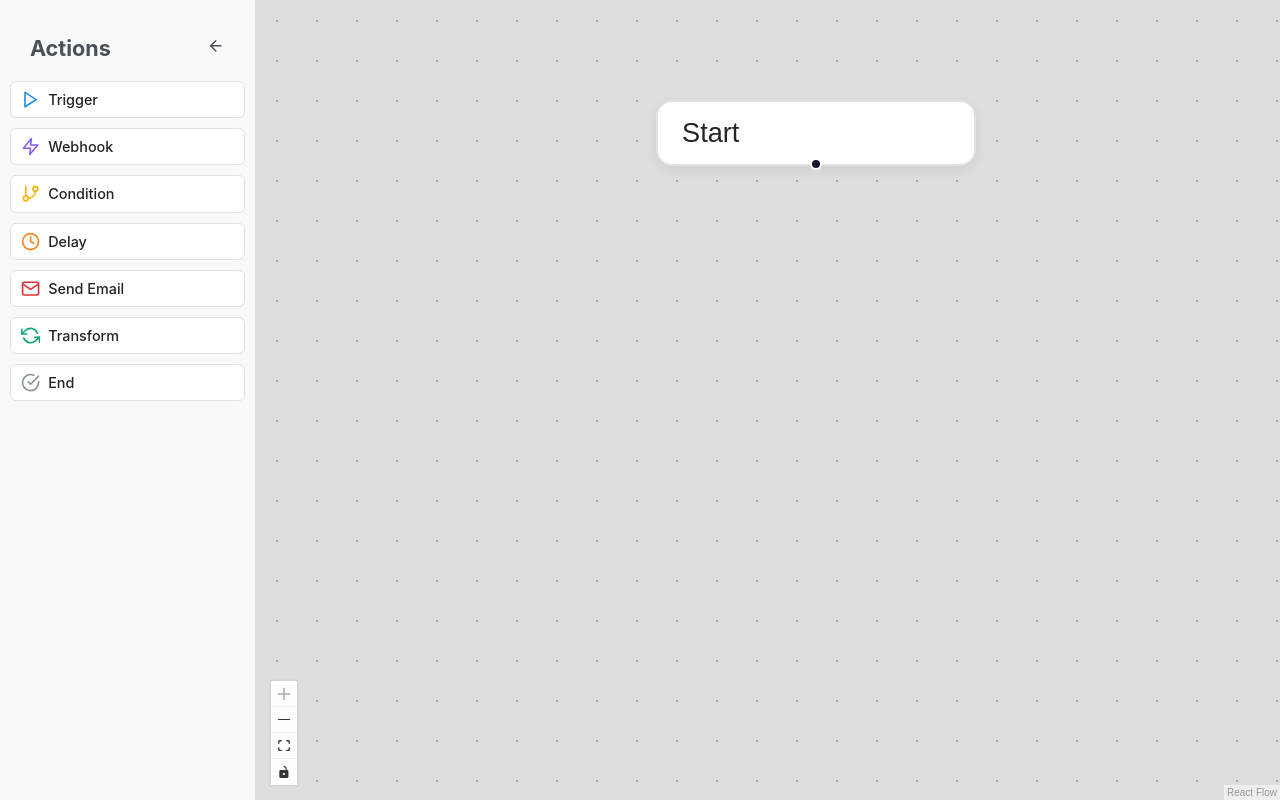
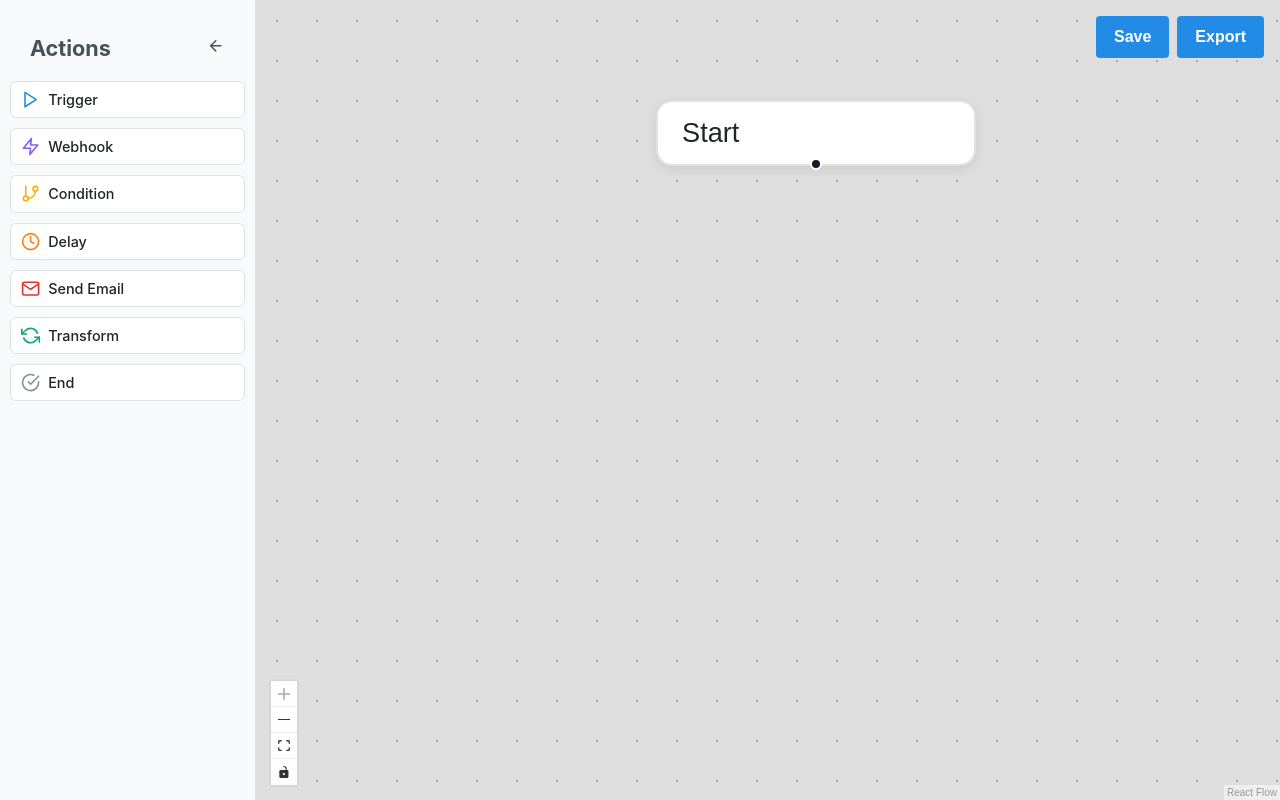
Before and after one commit to salonikyal/automation-workflow-builder, a Next.js app: page / in a window 1280 px wide. Built offline with nearby package versions, Linux system fonts and the light colour scheme.

Commit message:
export workflow in json

```diff
--- a/src/app/components/AutomationBuilder.tsx
+++ b/src/app/components/AutomationBuilder.tsx
@@ -29,6 +29,7 @@ import {
 } from "./nodes";
 import { useDnD } from "@/app/contexts/DnDContext";
 import { handleNodeDrop } from "@/app/services/dndService";
+import {saveWorkflow, exportWorkflow} from "@/app/services/workflowService"
 
 import "@xyflow/react/dist/style.css";
 import "./styles.css";
@@ -170,10 +171,31 @@ const AutomationBuilder = () => {
     [nodes, edges, setNodes, setEdges]
   );
 
+  const handleSaveWorkflow = useCallback(async () => {
+    const workflow: Workflow = { nodes, edges, name: "Autoflow" };
+
+    try {
+      await saveWorkflow(workflow);
+      alert("Workflow saved successfully!");
+    } catch (err: any) {
+      alert(err.message || "Error saving workflow");
+    }
+  }, [nodes, edges]);
+
+  const handleExportWorkflow = useCallback(() => {
+    const workflow: Workflow = { nodes, edges, name: "Autoflow" };
+    exportWorkflow(workflow);
+  }, [nodes, edges]);
+
+
 
   return (
     <div className="automation-builder">
       <Sidebar />
+      <div className="workflow-actions">
+        <button onClick={handleSaveWorkflow}>Save</button>
+        <button onClick={handleExportWorkflow}>Export</button>
+      </div>
       <div className="reactflow-wrapper" ref={reactFlowWrapper}>
         <ReactFlow
           nodes={nodes}
--- a/src/app/components/styles.css
+++ b/src/app/components/styles.css
@@ -271,3 +271,27 @@
     font-size: 1.2rem;
     flex-shrink: 0;
 }
+
+.workflow-actions {
+    position: absolute;
+    top: 16px;
+    right: 16px;
+    z-index: 10;
+    display: flex;
+    gap: 8px;
+  }
+
+  .workflow-actions button {
+    background-color: #228be6;
+    color: #fff;
+    border: none;
+    padding: 12px 18px;
+    border-radius: 4px;
+    cursor: pointer;
+    font-weight: 800;
+    font-size: medium;
+  }
+
+  .workflow-actions button:hover {
+    background-color: #1864ab;
+  }
--- /dev/null
+++ b/src/app/services/workflowService.ts
@@ -0,0 +1,40 @@
+import { Node, Edge } from "@xyflow/react";
+
+const API_BASE = "/api/automations";
+
+export interface Workflow {
+  id?: string;
+  name?: string;
+  nodes: Node[];
+  edges: Edge[];
+  metadata?: Record<string, any>;
+}
+
+export const saveWorkflow = async (workflow: Workflow) => {
+  try {
+    const res = await fetch(API_BASE, {
+      method: "POST",
+      headers: { "Content-Type": "application/json" },
+      body: JSON.stringify(workflow),
+    });
+
+    if (!res.ok) throw new Error("Failed to save workflow");
+
+    return await res.json();
+  } catch (err: any) {
+    console.error("Workflow save error:", err);
+    throw err;
+  }
+};
+
+export const exportWorkflow = (workflow: Workflow) => {
+  const workflowData = JSON.stringify(workflow, null, 2);
+  const blob = new Blob([workflowData], { type: "application/json" });
+  const url = URL.createObjectURL(blob);
+
+  const link = document.createElement("a");
+  link.href = url;
+  link.download = workflow.name ? `${workflow.name}.json` : "workflow.json";
+  link.click();
+  URL.revokeObjectURL(url);
+};
```
